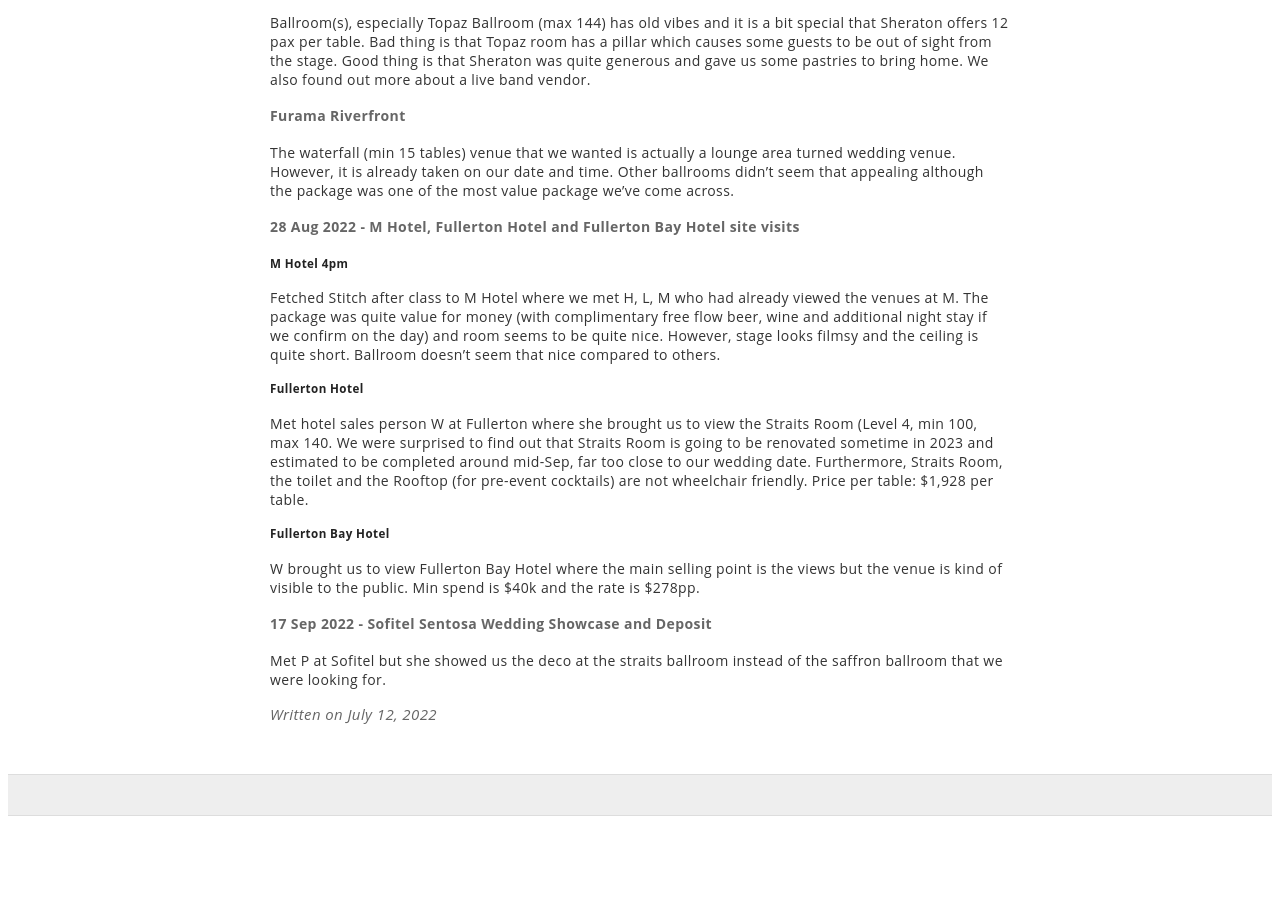
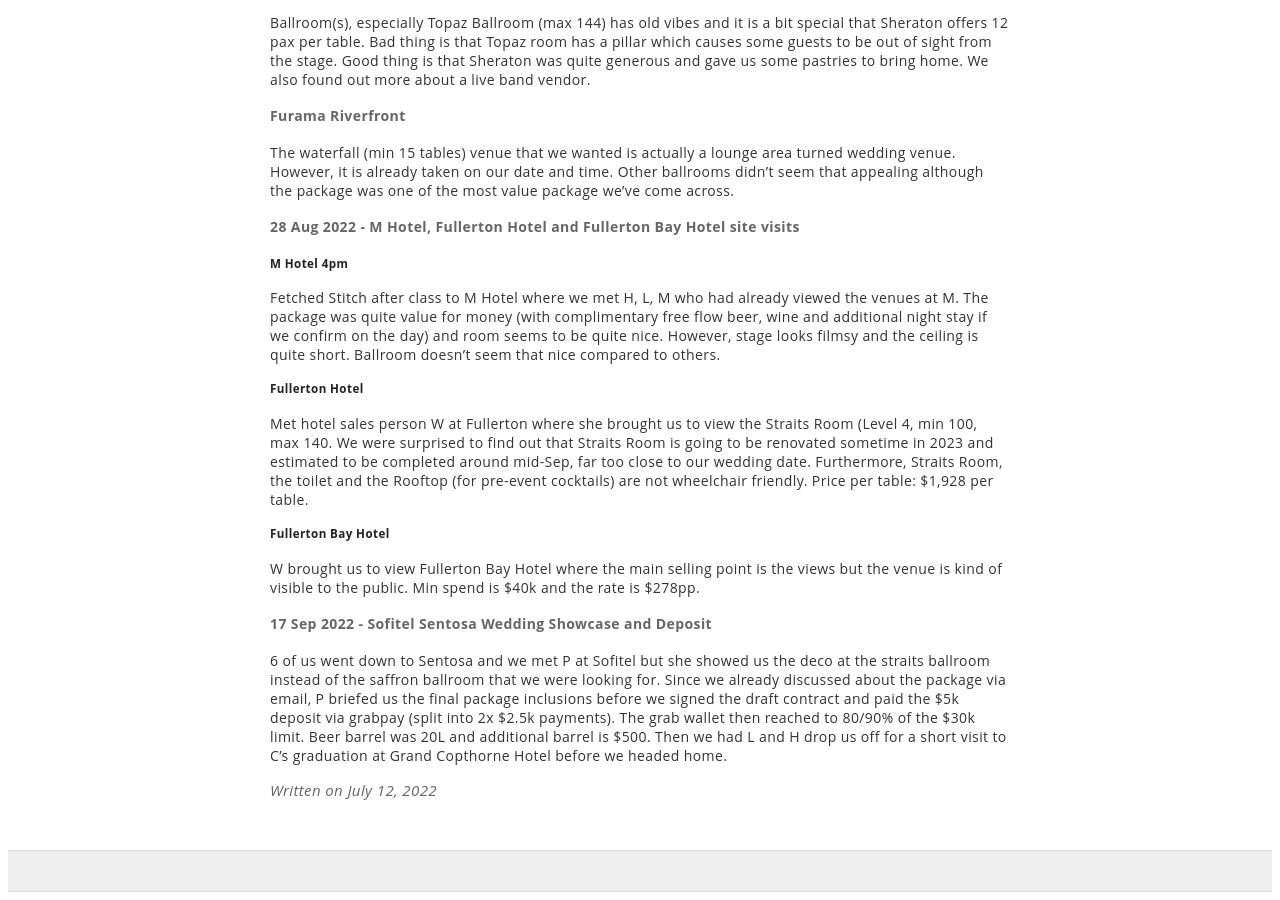
Before and after one commit to ourcarus/casadelagom, a Jekyll site: the page built from _posts/2022-07-12-Wedding Preparations.md, in a window 1280 px wide and 900 px high, scrolled down 1738 px. Built offline with Jekyll 4.4.1, drawn with Linux system fonts in a browser that asks for light colours; our own code applies the rules of GitHub Pages for plain Markdown files; before the commit the page ends 2562 px from its top, so only the background shows below that.

Commit message:
Update 2022-07-12-Wedding Preparations.md

```diff
--- a/_posts/2022-07-12-Wedding Preparations.md
+++ b/_posts/2022-07-12-Wedding Preparations.md
@@ -63,4 +63,4 @@
 W brought us to view Fullerton Bay Hotel where the main selling point is the views but the venue is kind of visible to the public. Min spend is $40k and the rate is $278pp.
 
 #### 17 Sep 2022 - Sofitel Sentosa Wedding Showcase and Deposit
-Met P at Sofitel but she showed us the deco at the straits ballroom instead of the saffron ballroom that we were looking for.
+6 of us went down to Sentosa and we met P at Sofitel but she showed us the deco at the straits ballroom instead of the saffron ballroom that we were looking for. Since we already discussed about the package via email, P briefed us the final package inclusions before we signed the draft contract and paid the $5k deposit via grabpay (split into 2x $2.5k payments). The grab wallet then reached to 80/90% of the $30k limit. Beer barrel was 20L and additional barrel is $500. Then we had L and H drop us off for a short visit to C's graduation at Grand Copthorne Hotel before we headed home.
```
